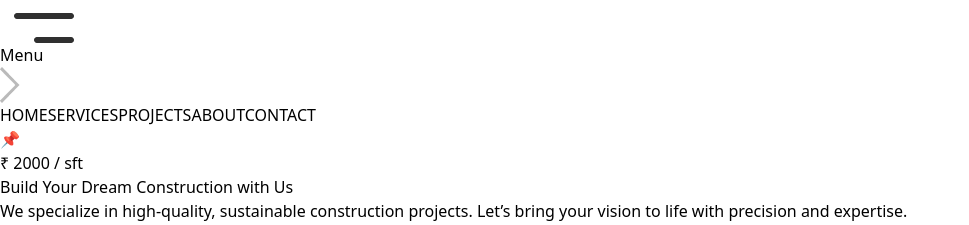
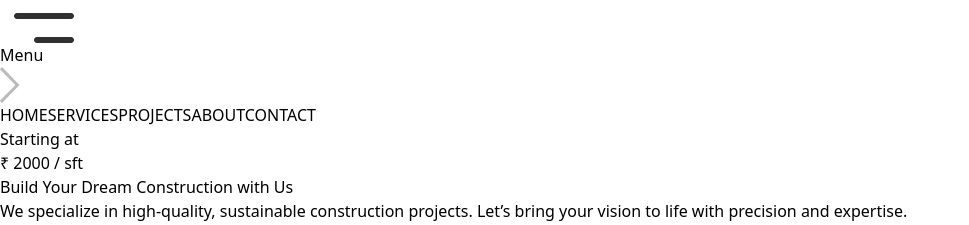
Before and after one commit to MohamedNihmath18/new-webpage, a React (Vite) app: page / in a window 1280 px wide. Shown: the part 1180-1405 px from the top of the page, without its empty margins (0-969 px from the left). Built offline with nearby package versions, Linux system fonts and the light colour scheme.

Commit message:
up for pin hero

```diff
--- a/src/components/Hero.jsx
+++ b/src/components/Hero.jsx
@@ -82,15 +82,19 @@ const Hero = () => {
         }}
       ></div>
 
-      {/* Overlay to increase contrast */}
+      {/* Overlay */}
       <div className="absolute inset-0 bg-black bg-opacity-40 z-10"></div>
 
-      {/* 📌 Pinned Note / Calendar Box */}
-      <div className="absolute top-6 right-6 z-50">
-        <div className="bg-yellow-200 text-black px-6 py-4 rounded-lg shadow-2xl border-[3px] border-red-500 rotate-2 relative">
-          {/* Pushpin emoji or pin icon */}
-          <span className="absolute -top-3 left-1/2 -translate-x-1/2 text-2xl">📌</span>
-          <p className="text-lg font-bold text-center">₹ 2000 / sft</p>
+      {/* 📌 Professional Pinned Price Note with Hover Animation */}
+      <div className="absolute top-24 right-6 z-40">
+        <div
+          className="relative bg-white text-black px-5 py-3 rounded-lg shadow-xl ring-2 ring-red-500 rotate-2 w-44 text-center
+          transition-all duration-300 ease-in-out hover:-translate-y-1 hover:shadow-2xl"
+        >
+          {/* Red Pin Dot */}
+          <div className="absolute -top-3 left-1/2 -translate-x-1/2 w-4 h-4 bg-red-600 rounded-full shadow-md z-50 border-2 border-white"></div>
+          <p className="font-semibold text-gray-900 text-base">Starting at</p>
+          <p className="text-xl font-bold text-red-600">₹ 2000 / sft</p>
         </div>
       </div>
 
```
